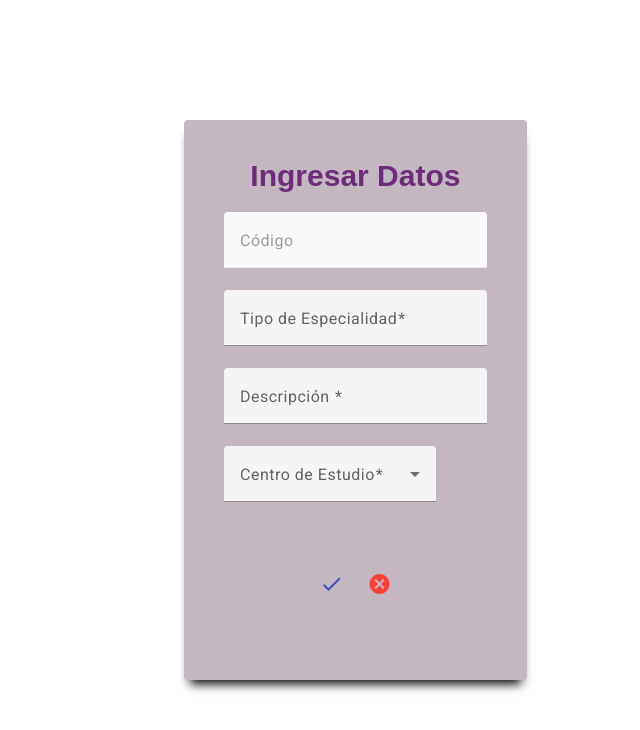
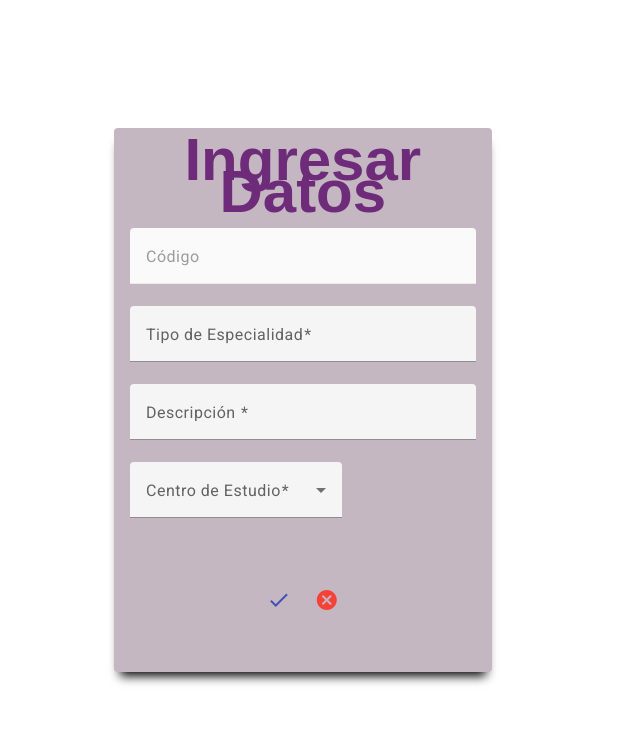
Before and after one commit to GRUPO2ARQUI/NUNATHANI, an Angular app in the folder demo01/: page /especialidad/edicion/1 in a window 1280 px wide. Shown: the top 730 px of the page, without its empty margins (310-950 px from the left). Built offline with nearby package versions, Linux system fonts and the light colour scheme; no server answers; a web font is replaced by a local one.

Commit message:
Update especialidad-insertar.component.css

```diff
--- a/demo01/src/app/component/especialidad/especialidad-insertar/especialidad-insertar.component.css
+++ b/demo01/src/app/component/especialidad/especialidad-insertar/especialidad-insertar.component.css
@@ -1,12 +1,14 @@
 /* Estilos para el body */
 body {
   font-family: 'Bellota', sans-serif;
+  background-color: #E8D0BA;
   min-height: 100vh;
   margin: 0;
   padding: 0;
   display: flex;
   justify-content: center;
   align-items: center;
+  background-color: #ffffff;
   background-size: 20px 20px;
   background-position: 0 0, 10px 10px;
 }
@@ -21,7 +23,7 @@ body {
 
 /* Estilos para encabezados */
 h1 {
-  font-size: 30px;
+  font-size: 60px;
   font-weight: bold;
   color: #6d2b79;
   margin-top: 0;
@@ -121,12 +123,12 @@ body {
 }
 
 form {
-  width: 90%;
+  width: 80%;
   max-width: 400px;
-  padding: 40px;
-  box-shadow: 0px 10px 10px -6px black;
+  padding: 16px;
   border-radius: 4px;
   background-color: #c5b7c2; /* Agregar relleno blanco al formulario */
+  box-shadow: 0px 10px 10px -6px black;
 }
 
 
```
